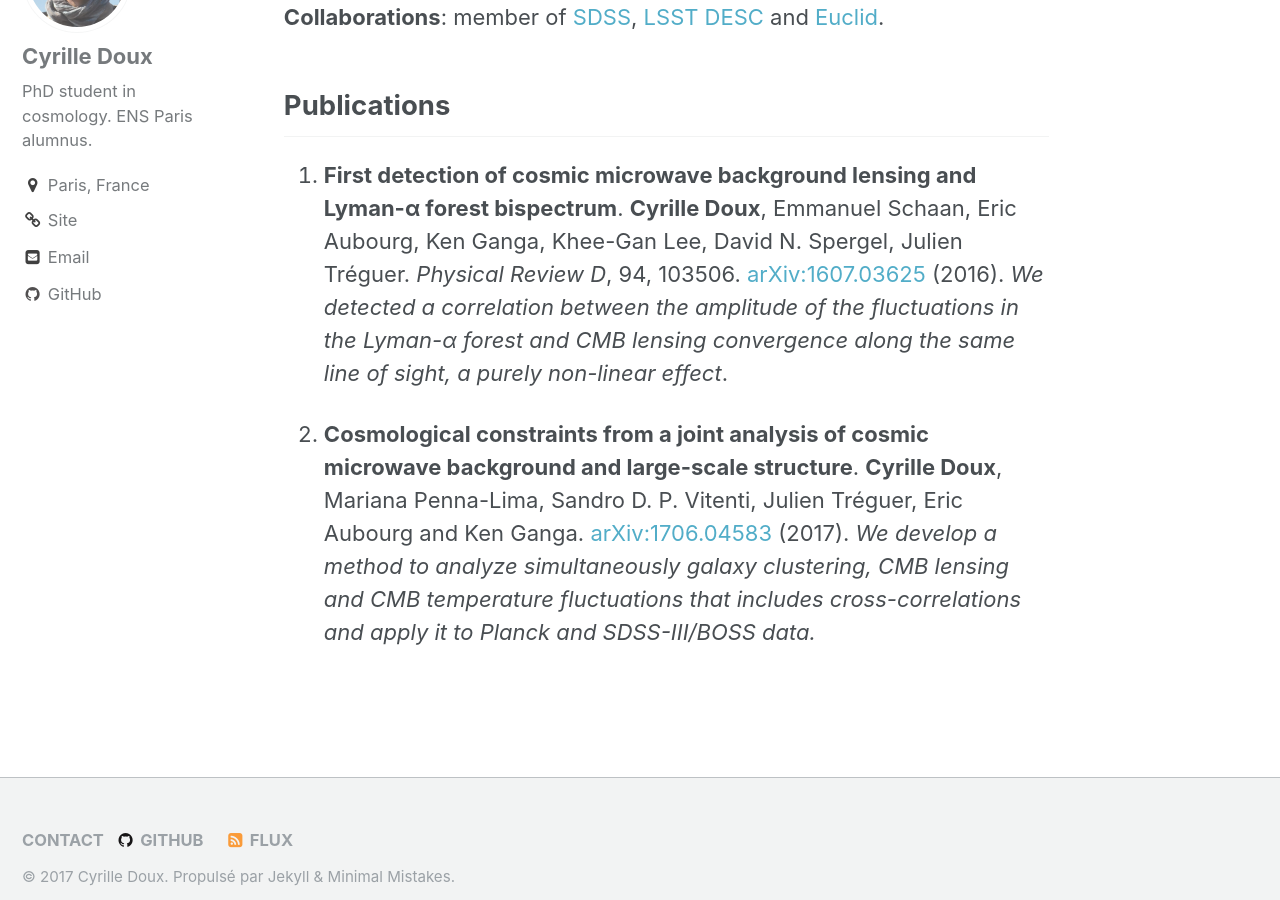
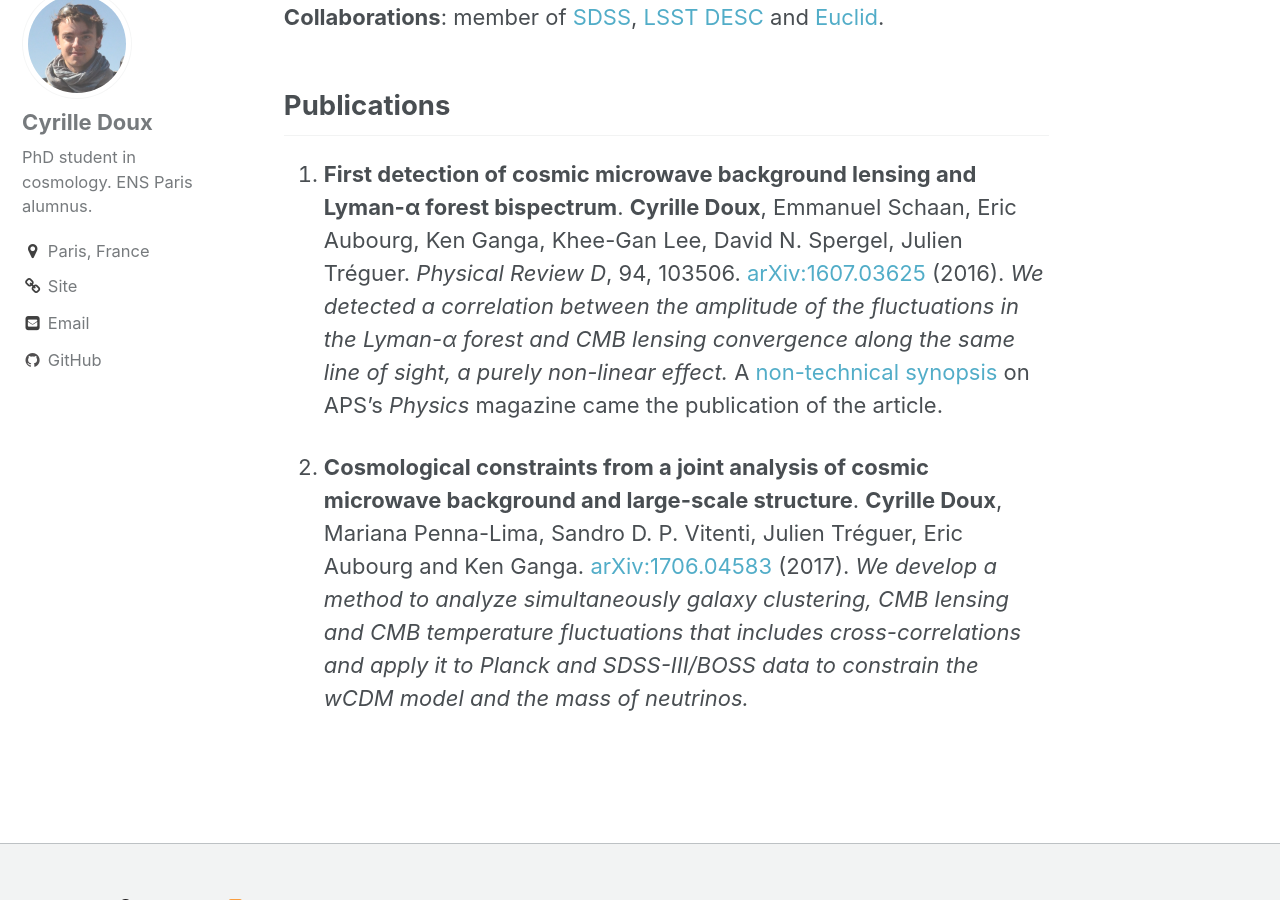
Before and after one commit to xuod/xuod.github.io, a Jekyll site: the page built from _pages/research.md, in a window 1280 px wide and 900 px high, scrolled down 1032 px. Built offline with Jekyll 4.4.1, drawn with Linux system fonts in a browser that asks for light colours.

Commit message:
Improved publication section.

```diff
--- a/_pages/research.md
+++ b/_pages/research.md
@@ -21,7 +21,8 @@ permalink: /research/
 ## Publications
 
 1.	**First detection of cosmic microwave background lensing and Lyman-α forest bispectrum**. **Cyrille Doux**, Emmanuel Schaan, Eric Aubourg, Ken Ganga, Khee-Gan Lee, David N. Spergel, Julien Tréguer. *Physical Review D*, 94, 103506. [arXiv:1607.03625](https://arxiv.org/abs/1607.03625) (2016).
-    *We detected a correlation between the amplitude of the fluctuations in the Lyman-α forest and CMB lensing convergence along the same line of sight, a purely non-linear effect*.
+    *We detected a correlation between the amplitude of the fluctuations in the Lyman-α forest and CMB lensing convergence along the same line of sight, a purely non-linear effect.*
+    A [non-technical synopsis](https://physics.aps.org/synopsis-for/10.1103/PhysRevD.94.103506) on APS's *Physics* magazine came the publication of the article.
 
 2.	**Cosmological constraints from a joint analysis of cosmic microwave background and large-scale structure**. **Cyrille Doux**, Mariana Penna-Lima, Sandro D. P. Vitenti, Julien Tréguer, Eric Aubourg and Ken Ganga. [arXiv:1706.04583](https://arxiv.org/abs/1706.04583) (2017).
-    *We develop a method to analyze simultaneously galaxy clustering, CMB lensing and CMB temperature fluctuations that includes cross-correlations and apply it to Planck and SDSS-III/BOSS data.*
+    *We develop a method to analyze simultaneously galaxy clustering, CMB lensing and CMB temperature fluctuations that includes cross-correlations and apply it to Planck and SDSS-III/BOSS data to constrain the wCDM model and the mass of neutrinos.*
```
Also changed, not shown: 9 other files.
